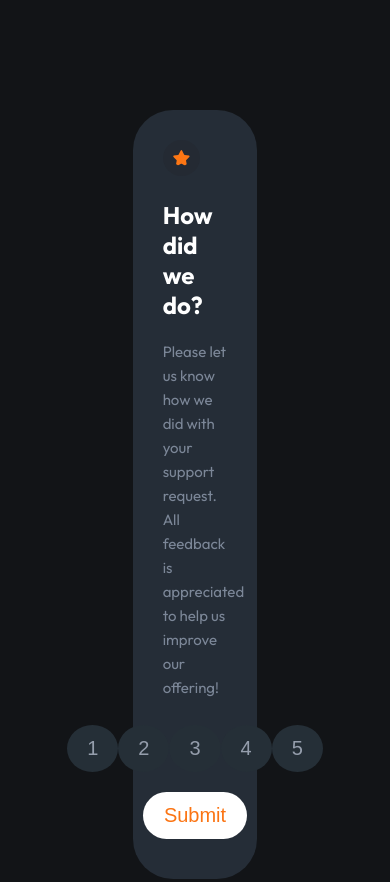
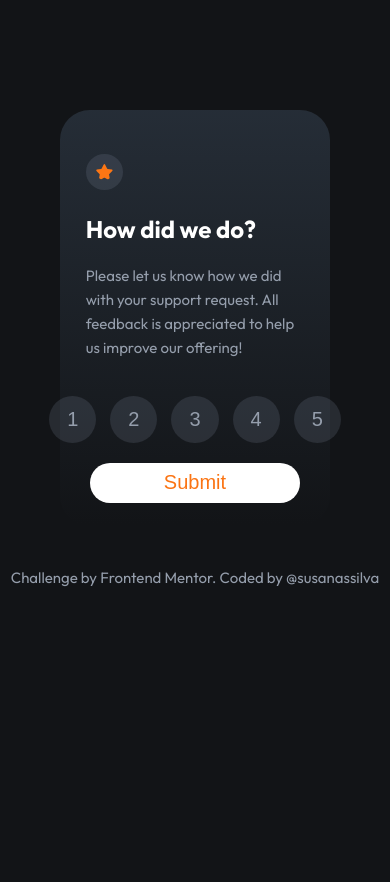
Before and after one commit to susanassilva/interactive-rating-component, a plain HTML site: page index.html in a window 390 px wide. Shown: the top 882 px of the page. After the commit the page ends 844 px from the top, so only its background shows below. Drawn offline with Linux system fonts and the light colour scheme.

Commit message:
'alterações'

```diff
--- a/index.html
+++ b/index.html
@@ -17,18 +17,18 @@
       </div>
       <div class="container-buttons">
         <div class="button-numbers">
-          <button class="btn">1</button>
-          <button class="btn">2</button>
-          <button class="btn">3</button>
-          <button class="btn">4</button>
-          <button class="btn">5</button>
+          <button class="btn" id='btn-1' onclick="rating(1)">1</button>
+          <button class="btn" id="btn-2" onclick="rating(2)">2</button>
+          <button class="btn" id="btn-3" onclick="rating(3)">3</button>
+          <button class="btn" id="btn-4" onclick="rating(4)">4</button>
+          <button class="btn" id="btn-5" onclick="rating(5)">5</button>
         </div>
-        <button type="submit" class="btn-submit" method="get">Submit</button>
+        <button type="submit" class="btn-submit" >Submit</button>
       </div>
     </div>
   </section>
   <footer>
-    <div clas="footer-container">
+    <div class="footer-container">
       <p>Challenge by Frontend Mentor. Coded by @susanassilva</p>
     </div>
   </footer>
--- a/script.js
+++ b/script.js
@@ -1,3 +1,4 @@
+
 const btnContainer = document.querySelector('.button-numbers')
 const submitBtn = document.querySelector('.btn-submit');
 
--- a/style.css
+++ b/style.css
@@ -2,7 +2,6 @@
 
 body {
   background-color: hsl(216, 12%, 8%);
-
   font-family: 'Outfit';
 }
 
@@ -12,7 +11,7 @@ h1 {
 }
 
 p {
-  color: hsl(216, 12%, 54%);
+  color: hsl(217, 12%, 63%);
   font-size: 15px;
   font-weight: 400;
   line-height: 1.50rem;
@@ -20,14 +19,24 @@ p {
 
 button {
   display: inline;
+  font-size: 20px;
+  border: none;
+  cursor: pointer;
 }
 
+button:hover {
+  background-color: hsl(25, 97%, 53%);
+}
+
+
 .container {
-  width: 28%;
-  margin: 110px auto;
+  width: 25%;
+  margin: 110px auto 40px;
   padding: 0 10px;
-  border-radius: 40px;
-  background-color: hsl(213, 19%, 18%)
+  border-radius: 30px;
+  display: flex;
+  flex-direction: column;
+  background: linear-gradient(180deg, hsl(213, 19%, 18%), hsl(216, 12%, 8%));
 }
 
 .container-content {
@@ -35,53 +44,92 @@ button {
   padding: 30px 20px 0;
 }
 
-
-
 .container-content-img {
-  background-color:hsl(216, 18%, 17%);
+  background-color:hsla(216, 12%, 54%, 0.205);
   padding: 10px;
-  border-radius: 100%;
+  border-radius: 50%;
 }
 
 .button-numbers {
-  padding: 10px 0px 0px;
-  margin: 0 auto;
+  gap: 0 20px;
+  margin: 15px auto;
   display: flex;
+  font-weight: bold;
   justify-content: center;
 }
 
-button {
-  margin: 0 auto 20px;
+.btn {
+  color: hsl(217, 12%, 63%);
+  background-color:hsla(216, 12%, 54%, 0.205);
   border-radius: 100%;
-  padding: 12px 20px;
-  font-size: 20px;
-  color: hsl(217, 12%, 63%);
-  background-color:hsl(205, 19%, 18%);
-  border: none;
-  cursor: pointer;
+  padding: 12px 18px;
 }
 
 .btn-submit {
   border-radius: 40px;
-  margin: 0 auto 40px;
+  margin: 10px auto 40px;
   width: 100%;
+  height: 40px;
   background-color: #ffffff;
   color: hsl(25, 97%, 53%);
-}
-
-button:hover {
-  background-color:hsl(25, 97%, 53%)
 }
 
 .btn-submit:hover{
   color: white;
 }
 
-button.selected {
-  background-color: grey
+
+.footer-container{
+  font-size: 0.75rem;
+  margin: 0 auto;
+  padding-top: 0;
+  text-align: center;
 }
 
 .container-submit {
-  margin: 0;
-  padding: 70px 20px;
+  margin: 0 auto;
+  width: 80%;
+  padding: 60px 20px 20px;
 }
+
+.result-selected {
+  border-radius: 20px;
+  padding: 0 10px;
+  margin-top: 20px;
+  text-align: center;
+  color:hsl(25, 97%, 53%);
+  font-weight: 400;
+  background: hsla(216, 12%, 54%, 0.205);
+}
+
+.container-submit-img {
+  display: flex;
+  margin: 0 auto;
+  order:-1;
+  justify-content: center;
+}
+
+@media screen and (max-width: 980px) {
+  .container {
+    padding: 0.24rem;
+    width: 70%;
+  }
+
+  .container-content {
+    padding: 0 1.35rem 1rem 1.35rem;
+  }
+
+  .btn-submit {
+    width: 80%;
+    margin: 8px auto 20px;
+    display: block;
+  }
+
+  .button-numbers {
+    gap: 0 14px;
+    margin: 5px auto 20px;
+  }
+  .container-content-img {
+    margin: 40px 0 0;
+  }
+}
```
Also changed, not shown: submit.html (+4 -3 lines).
